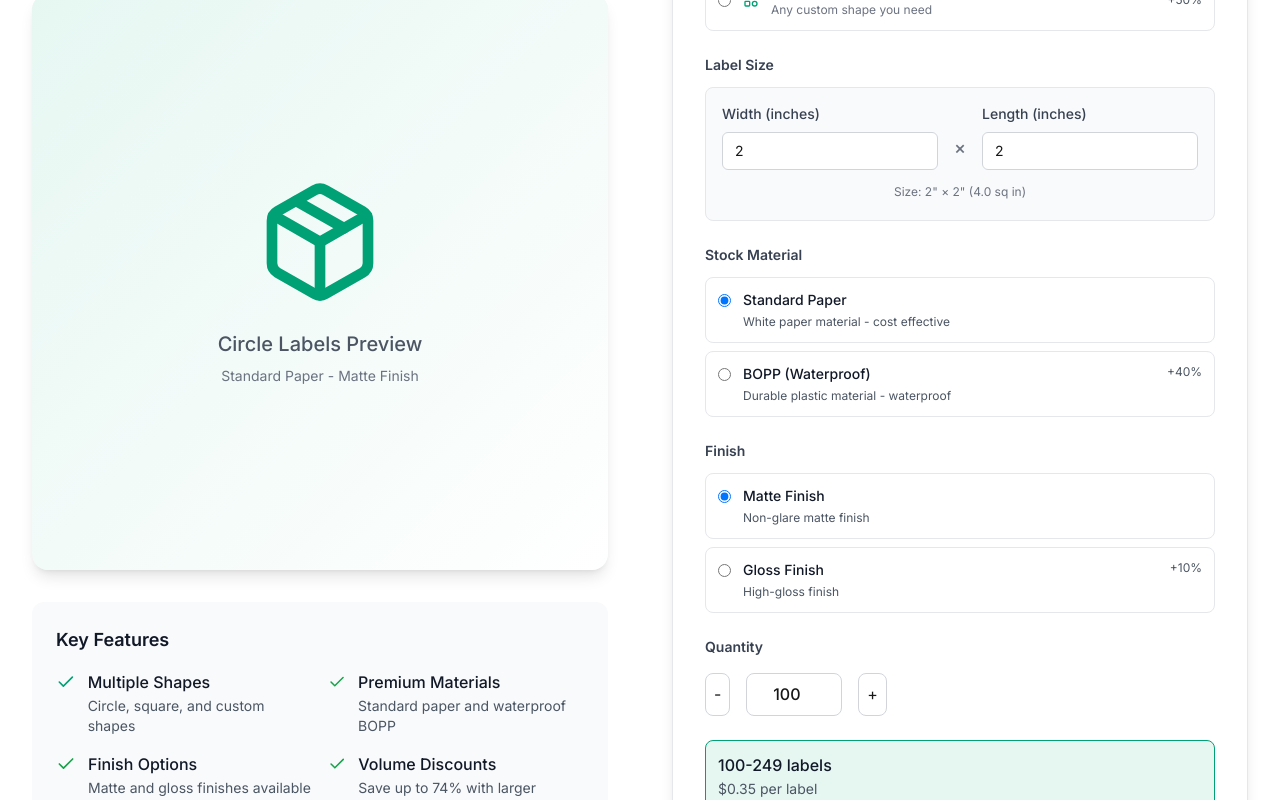
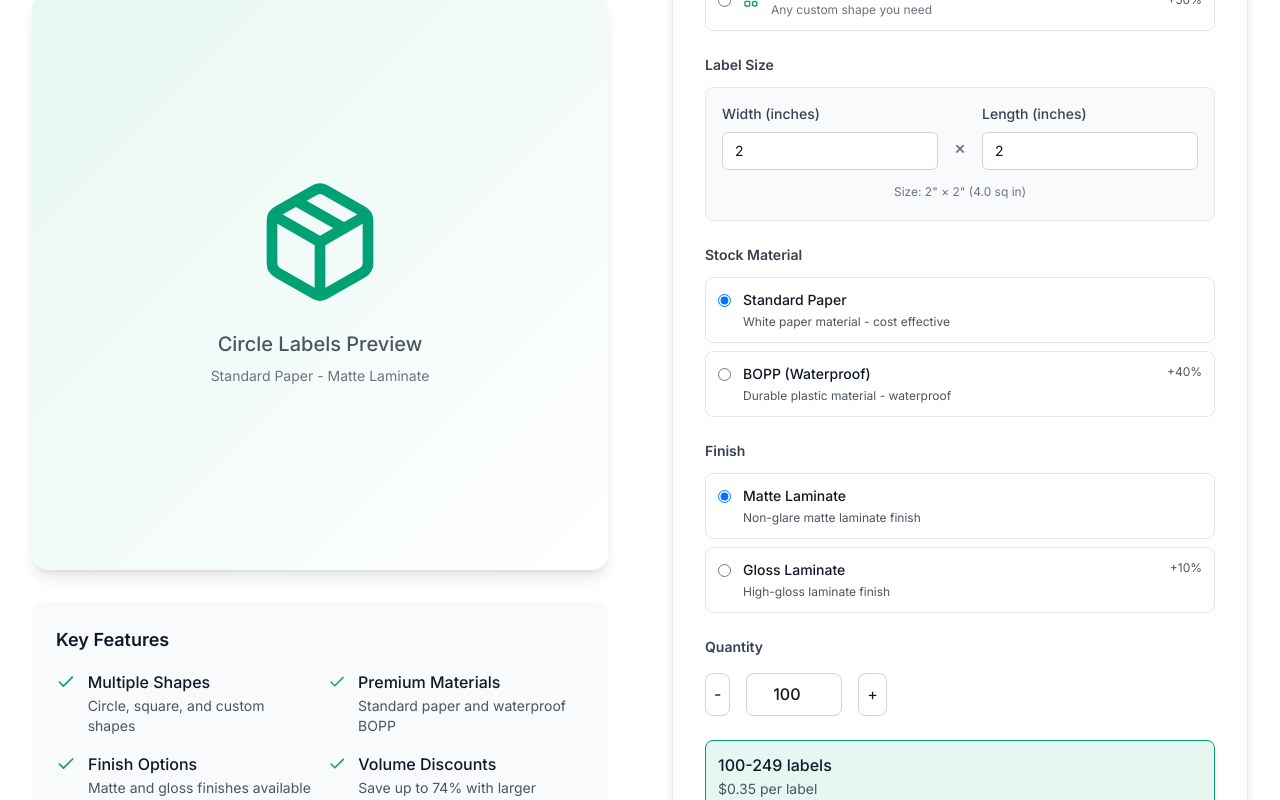
Before and after one commit to phanmann/lettuce-print-ecommerce, a Next.js app: page /products/roll-labels in a window 1280 px wide. Shown: the part 392-1192 px from the top of the page. Built offline with nearby package versions, Linux system fonts and the light colour scheme; no server answers.

Commit message:
✨ UPDATED: Finish options to Matte/Gloss Laminate
📝 VERBIAGE CHANGES:
• Matte Finish → Matte Laminate
• Gloss Finish → Gloss Laminate
• Updated descriptions to include 'laminate'

More professional terminology for label finishing options.

```diff
--- a/src/app/products/roll-labels/page.tsx
+++ b/src/app/products/roll-labels/page.tsx
@@ -73,14 +73,14 @@ export default function RollLabelsProductPage() {
       finishes: [
         {
           id: 'matte',
-          name: 'Matte Finish',
-          description: 'Non-glare matte finish',
+          name: 'Matte Laminate',
+          description: 'Non-glare matte laminate finish',
           priceMultiplier: 1.0
         },
         {
           id: 'gloss',
-          name: 'Gloss Finish',
-          description: 'High-gloss finish',
+          name: 'Gloss Laminate',
+          description: 'High-gloss laminate finish',
           priceMultiplier: 1.1
         },
       ],
```
